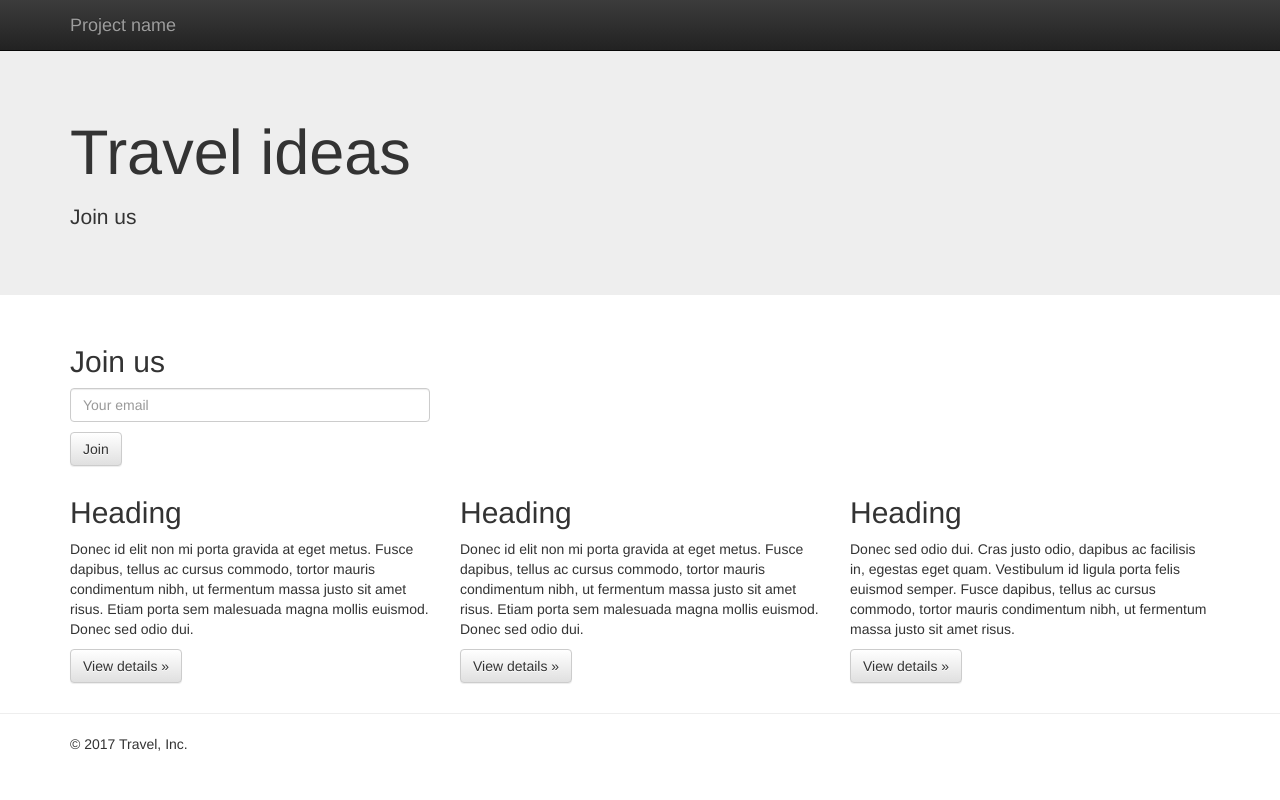
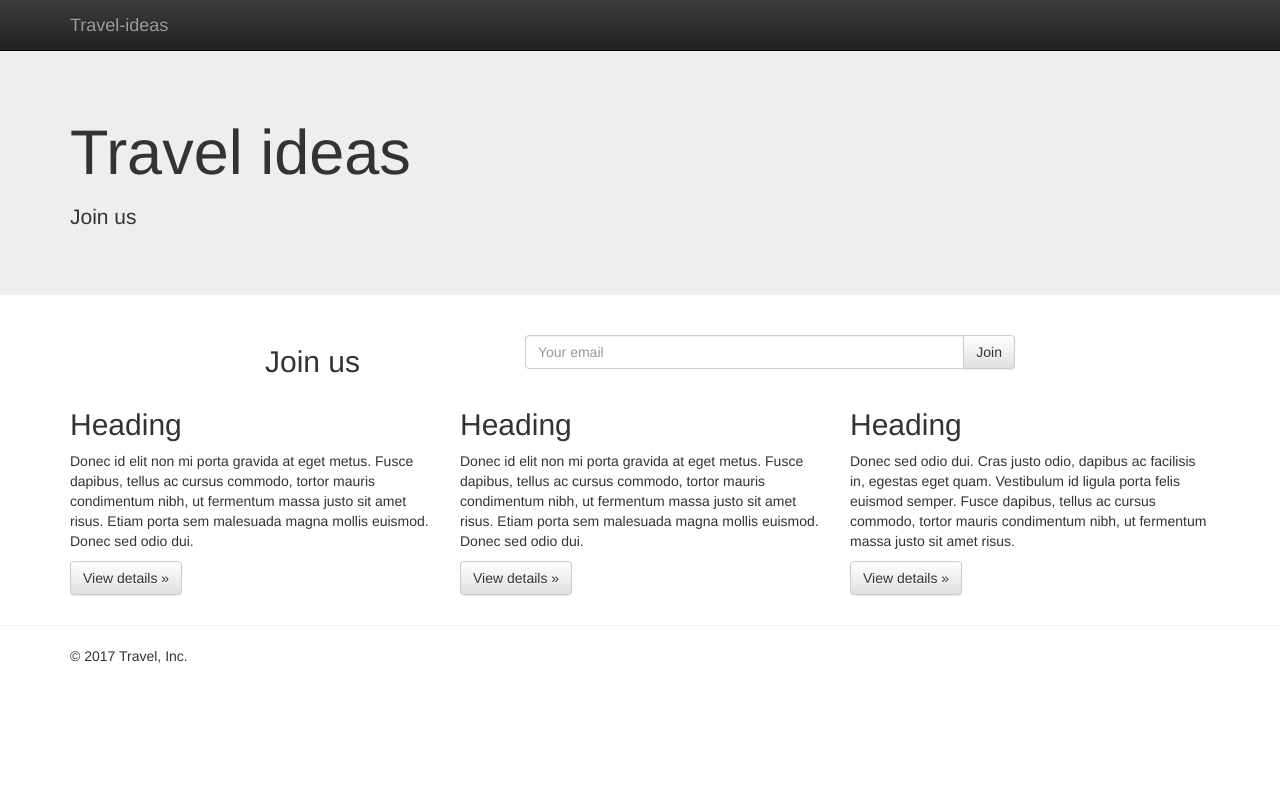
Before and after one commit to chargik/landing-page, a Django app: page / in a window 1280 px wide. Run offline with Django 3.2, Linux system fonts and the light colour scheme; data comes from the database, SQL or seed files in the repository; some libraries are stand-ins or nearby versions.

Commit message:
Update signup rendering form

```diff
--- a/pages/templates/pages/home.html
+++ b/pages/templates/pages/home.html
@@ -10,7 +10,7 @@
             <span class="icon-bar"></span>
             <span class="icon-bar"></span>
           </button>
-          <a class="navbar-brand" href="#">Project name</a>
+          <a class="navbar-brand" href="#">Travel-ideas</a>
         </div>
         <div id="navbar" class="navbar-collapse collapse">
           <!-- <form class="navbar-form navbar-right">
@@ -39,15 +39,26 @@
 
     <div class="container">
       <div class="row">
-        <div class="col-md-4">
+      <div class="col-sm-8 col-sm-offset-2">
+      <div class="row">
+        <div class="col-xs-4">
           <h2>Join us</h2>
+        </div>
+        <div class="col-xs-8">
           <p>
               <form method="POST" action="">{% csrf_token %}
-              {{ form.as_p }}
-              <input class="btn btn-default" type="submit" value="Join">
+              <!-- {{ form.as_p }} -->
+              <div class="input-group">
+                <input type="email" name="email" class="form-control" placeholder="Your email">
+
+
+                <span class="input-group-btn">
+                <input class="btn btn-default" type="submit" value="Join">
+                </span>
+              </div><!-- /input-group -->
               </form>
           </p>
-        </div>
+        </div></div></div>
       </div>
       </div>
       <!-- Example row of columns -->
```
